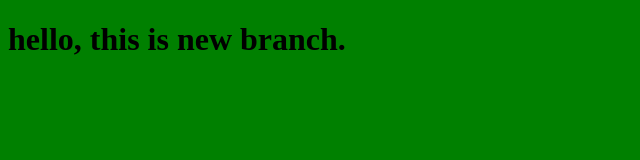
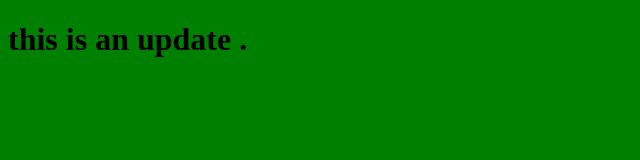
Before and after one commit to Nonameee2/myproject, a plain HTML site: page index.html in a window 1280 px wide. Shown: the whole page, without its empty margins (0-640 px from the left). Drawn offline with Linux system fonts and the light colour scheme.

Commit message:
edit the html file

```diff
--- a/index.html
+++ b/index.html
@@ -7,7 +7,7 @@
     <link rel="stylesheet" href="style.css">
 </head>
 <body>
- <h1>hello, this is new branch.</h1>
+ <h1>this is an update .</h1>
     <script src="app.js"></script>
 </body>
 </html>
```
